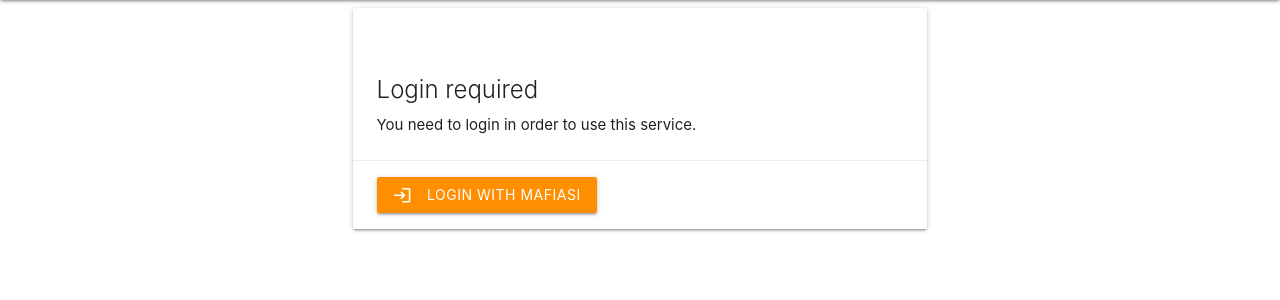
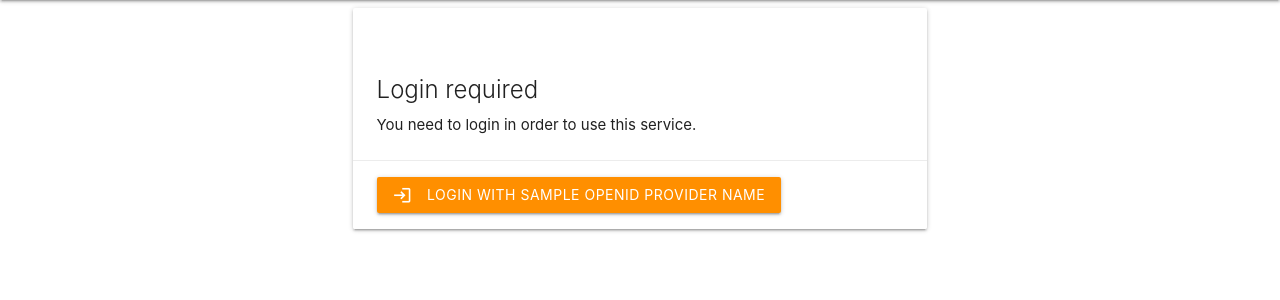
Before and after one commit to fsinfuhh/vinywaji, a Django app: template src/vinywaji/gui/templates/base.html in a window 1280 px wide. Shown: the part 64-364 px from the top of the page. Run offline with Django 3.2, Linux system fonts and the light colour scheme; the template is opened without the code that fills it: most values are stand-ins (such as "Sample title", 1, 10 or a date in 2020); parts of the project's set-up code (start-up, migrations or seed data) failed here and were passed over; some libraries are stand-ins or nearby versions.

Commit message:
make identity provider name configurable

```diff
--- a/src/vinywaji/gui/templates/components/login-card.html
+++ b/src/vinywaji/gui/templates/components/login-card.html
@@ -8,7 +8,7 @@
 
             <div class="card-action">
                 <a href="{% url 'simple_openid_connect:login' %}" class="btn color-primary">
-                    <i class="material-icons left">login</i>Login with Mafiasi
+                    <i class="material-icons left">login</i>Login with {{ openid_provider_name }}
                 </a>
             </div>
         </div>
--- a/src/vinywaji/gui/views.py
+++ b/src/vinywaji/gui/views.py
@@ -10,6 +10,7 @@ from django.views import View
 class DashboardView(View):
     def get(self, request: HttpRequest):
         context = {
+            "openid_provider_name": settings.OPENID_PROVIDER_NAME,
             "mafiasi_colors": settings.MAFIASI_COLORS,
             "title": settings.ORG_NAME,
         }
@@ -44,4 +45,5 @@ def manifest(request):
         "scope": "/",
         "start_url": "/",
     }
+
     return HttpResponse(json.dumps(content), content_type="application/json")
--- a/src/vinywaji/settings.py
+++ b/src/vinywaji/settings.py
@@ -140,6 +140,7 @@ LOGIN_URL = "simple_openid_connect:login"
 LOGIN_REDIRECT_URL = "/"
 LOGOUT_REDIRECT_URL = "/"
 
+OPENID_PROVIDER_NAME = env.str("VW_OPENID_PROVIDER_NAME", default="mafiasi")
 OPENID_ISSUER = env.str("VW_OPENID_ISSUER", default="https://identity.mafiasi.de/realms/mafiasi")
 OPENID_CLIENT_ID = env.str("VW_OPENID_CLIENT_ID")
 OPENID_CLIENT_SECRET = env.str("VW_OPENID_CLIENT_SECRET")
```
Also changed, not shown: README.md.
